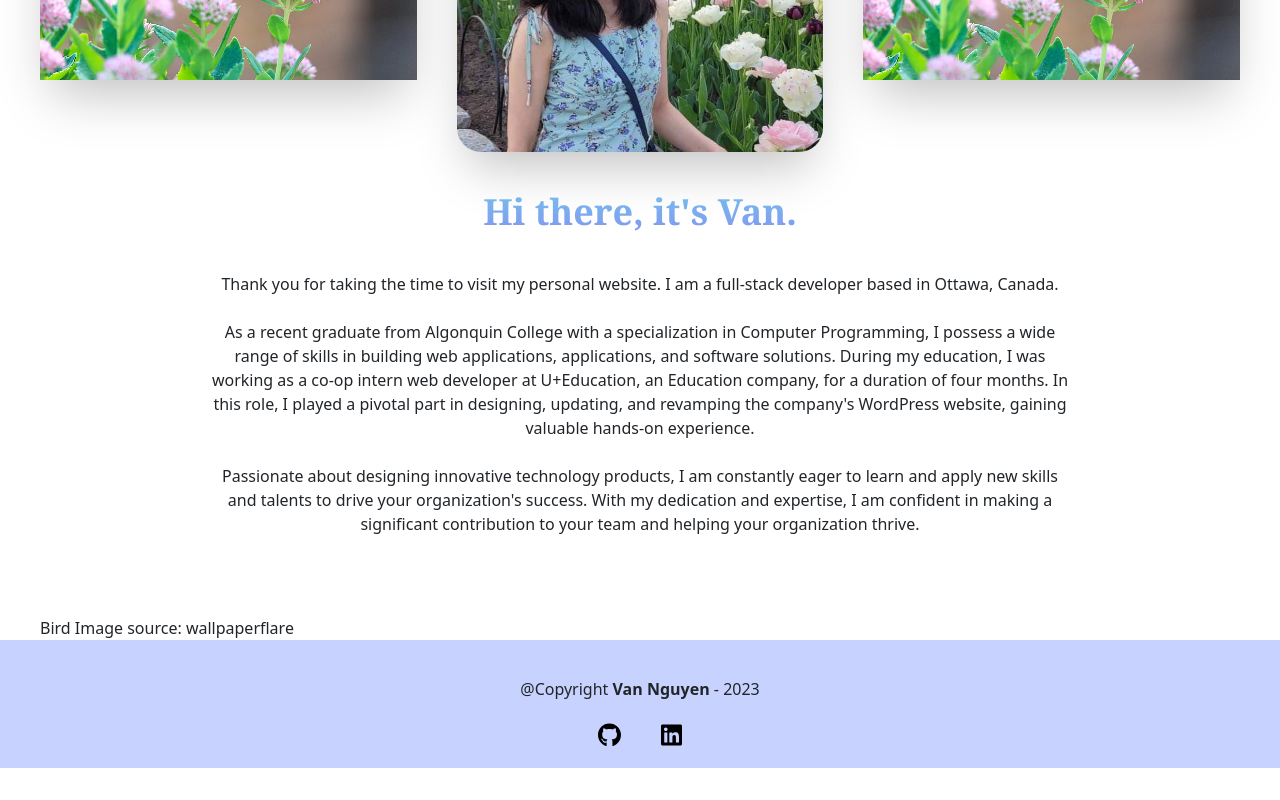
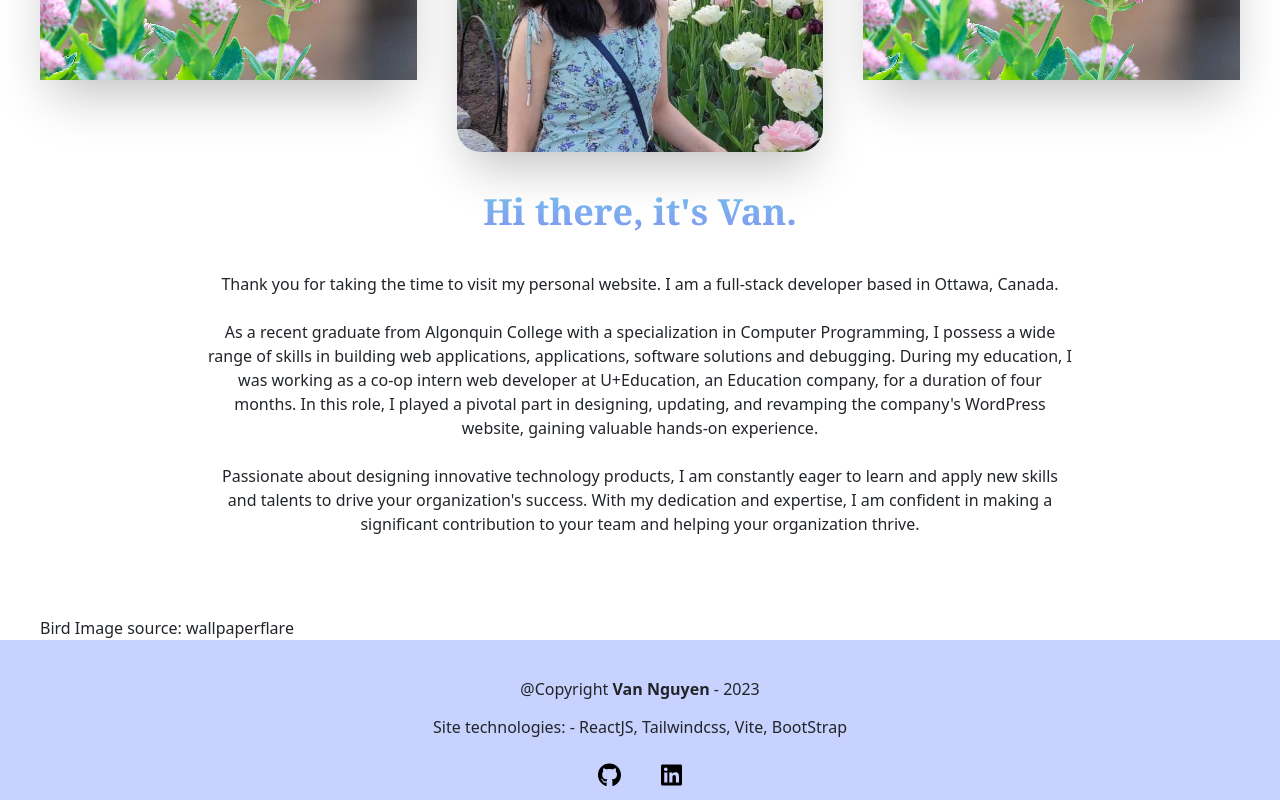
Before and after one commit to vanguyen333/mysiteO, a React (Vite) app: page /about in a window 1280 px wide. Shown: the part 370-1170 px from the top of the page. Before the commit the page ends 1138 px from the top, so only its background shows below. Built offline with nearby package versions, Linux system fonts and the light colour scheme.

Commit message:
edit margin projects, update footer

```diff
--- a/src/components/Contact.jsx
+++ b/src/components/Contact.jsx
@@ -1,7 +1,7 @@
 import { useState } from "react";
 const Contact = () => {
   return (
-    <div className="contact  flex flex-col  items-center h-90 pt-10 mt-32 text-center pb-24 pt-24">
+    <div className="contact  flex flex-col  items-center h-90 pt-10 mt-0 text-center pb-24 pt-24">
       <h1 className="text-3xl pb-10 font-bold">
         Contact <span>me</span>
       </h1>
--- a/src/components/Footer.jsx
+++ b/src/components/Footer.jsx
@@ -1,9 +1,12 @@
 const Footer = () => {
   return (
-    <div className="footer h-32 pt-10 mt-0 text-center bg-indigo-200 ">
+    <div className="footer h-40 pt-10 mt-0 text-center bg-indigo-200 ">
       <h1>
         @Copyright<strong> Van Nguyen </strong> - 2023
       </h1>
+      <p className="pt-3">
+        Site technologies: - ReactJS, Tailwindcss, Vite, BootStrap
+      </p>
       <div className="logos flex gap-10 justify-center pt-6">
         <a href="https://github.com/vanguyen333">
           <img
--- a/src/pages/About.jsx
+++ b/src/pages/About.jsx
@@ -36,8 +36,8 @@ const About = () => {
           <br />
           As a recent graduate from Algonquin College with a specialization in
           Computer Programming, I possess a wide range of skills in building web
-          applications, applications, and software solutions. During my
-          education, I was working as a co-op intern web developer at
+          applications, applications, software solutions and debugging. During
+          my education, I was working as a co-op intern web developer at
           U+Education, an Education company, for a duration of four months. In
           this role, I played a pivotal part in designing, updating, and
           revamping the company's WordPress website, gaining valuable hands-on
```
